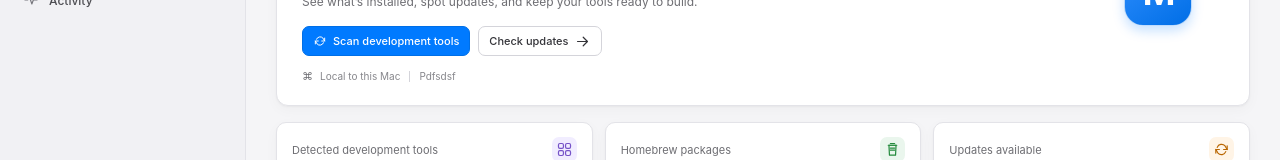
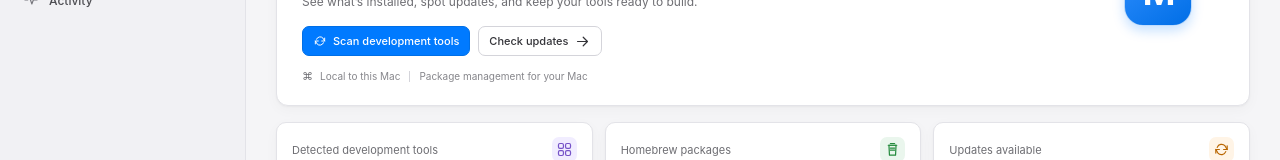
Before and after one commit to RaninduAmarasinghe/MacNest, a React (Vite) app: page / in a window 1280 px wide. Shown: the part 278-438 px from the top of the page. Built offline with nearby package versions, Linux system fonts and the light colour scheme.

Commit message:
test update 0.1

```diff
--- a/src/App.tsx
+++ b/src/App.tsx
@@ -884,7 +884,7 @@ function App() {
                         <span className="hero-footnote-mark">⌘</span>
                         <span>Local to this Mac</span>
                         <span className="hero-footnote-divider" />
-                        <span>Pdfsdsf</span>
+                        <span>Package management for your Mac</span>
                       </div>
                     </div>
                     <div className="hero-visual" aria-hidden="true">
```
